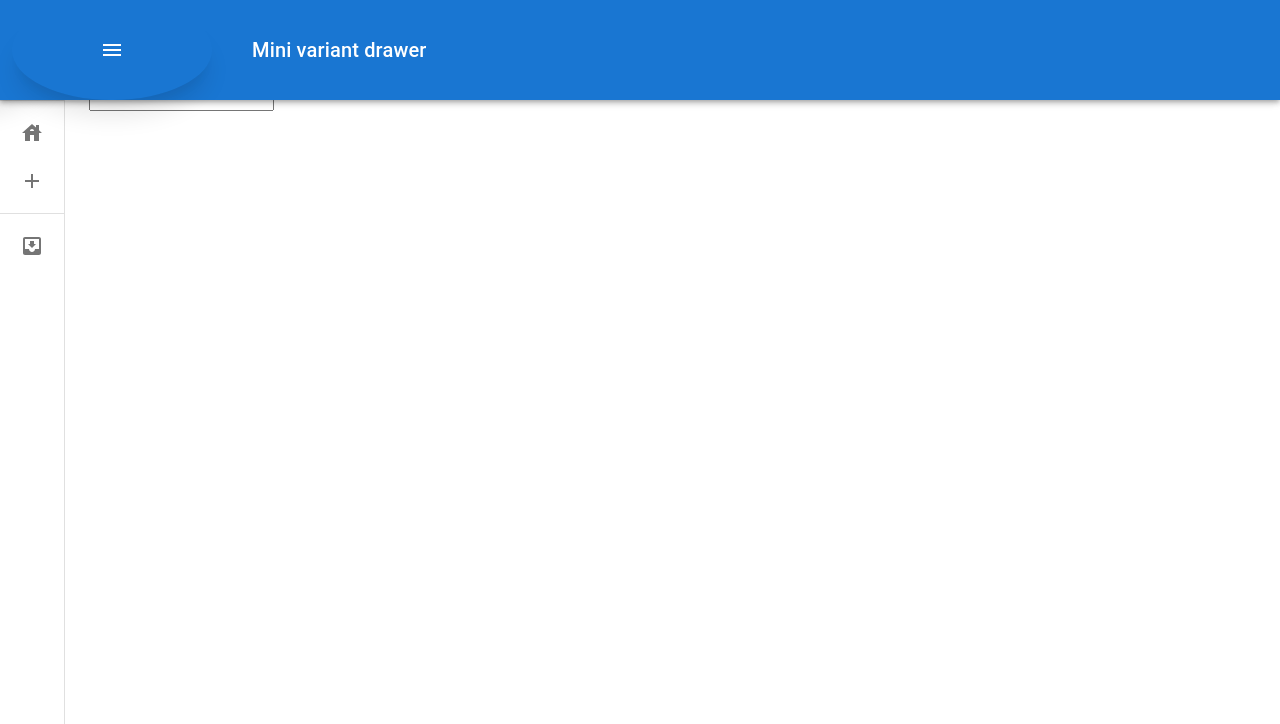
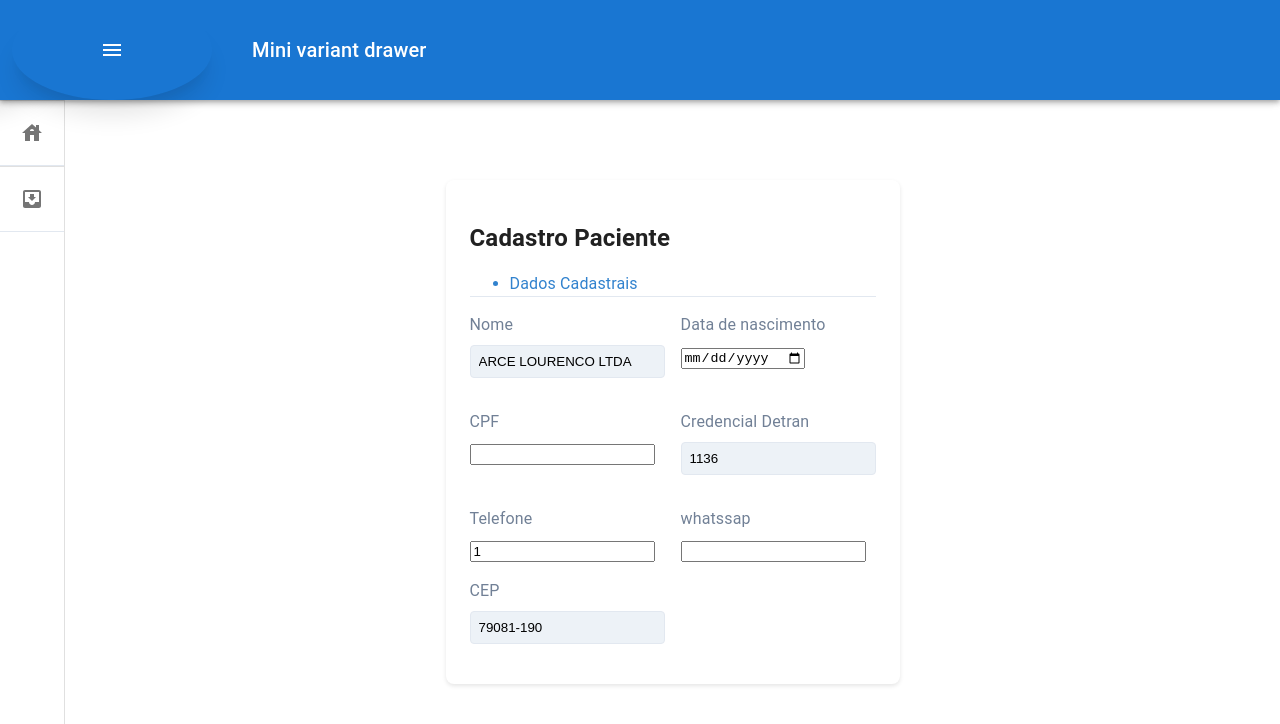
Before and after one commit to Kaio-d-silva/Pi-React, a React (Create React App) app: page /cadastro in a window 1280 px wide. Shown: the top 724 px of the page. Built offline with nearby package versions, Linux system fonts and the light colour scheme.

Commit message:
teste tela cadastro

```diff
--- a/src/config/route.tsx
+++ b/src/config/route.tsx
@@ -8,6 +8,7 @@
 import Root from "../pages/root";
 import Login from "../pages/login";
 import Cadastro from "../pages/cadastro";
+import CadastroTeste from "../pages/cadastroTeste";
 import MenuFuncionarios from "../pages/menu_funcionarios"
 import path from "path";
 
@@ -23,7 +24,7 @@
   },
   {
     path: "cadastro",
-    element: <Cadastro/>
+    element: <CadastroTeste/>
   }
 ]
 
--- /dev/null
+++ b/src/css/cadastro.css
@@ -0,0 +1,14 @@
+.linhaPaciente, .linhaTelefone, .linhaCPF{
+    display: flex;
+    /* justify-content: space-between; */
+}
+
+.dadosPaciente{
+    margin: 0 40px 40px 40px;
+
+}
+
+.formulario{
+    border: solid 1px;
+    margin: 40px
+}
--- /dev/null
+++ b/src/css/cadastroTeste.css
@@ -0,0 +1,74 @@
+:root {
+    --background: #F7F7F7;
+    --foreground: #333333;
+    --primary: #3182CE;
+    --border: #E2E8F0;
+    --input: #EDF2F7;
+    --ring: #63B3ED;
+    --primary-foreground: #FFFFFF;
+    --secondary: #CBD5E0;
+    --secondary-foreground: #4A5568;
+    --accent: #F6AD55;
+    --accent-foreground: #1A202C;
+    --destructive: #E53E3E;
+    --destructive-foreground: #FFFFFF;
+    --muted: #718096;
+    --muted-foreground: #FFFFFF;
+    --card: #FFFFFF;
+    --card-foreground: #1A202C;
+    --popover: #EDF2F7;
+    --popover-foreground: #1A202C;
+}
+body {
+    font-family: Arial, sans-serif;
+    background-color: var(--background);
+    color: var(--foreground);
+    margin: 0;
+    padding: 0;
+    display: flex;
+    justify-content: center;
+    align-items: center;
+    height: 100vh;
+}
+.container {
+    background-color: var(--card);
+    border-radius: 0.5rem;
+    box-shadow: 0 2px 4px rgba(0, 0, 0, 0.1);
+    padding: 1.5rem;
+    width: 100%;
+    max-width: 100%;
+}
+h1 {
+    font-size: 1.5rem;
+    font-weight: 600;
+    margin-bottom: 1rem;
+}
+ul {
+    display: flex;
+    gap: 1rem;
+    border-bottom: 1px solid var(--border);
+    margin-bottom: 1rem;
+}
+li {
+    cursor: pointer;
+    color: var(--primary);
+}
+input[type="text"],
+select {
+    width: 100%;
+    padding: 0.5rem;
+    border: 1px solid var(--border);
+    border-radius: 0.25rem;
+    margin-bottom: 1rem;
+    background-color: var(--input);
+}
+label {
+    color: var(--muted);
+    margin-bottom: 0.5rem;
+    display: block;
+}
+.teste{
+    display:  grid;
+    grid-template-columns:  repeat(2,1fr);
+    gap: 1rem;
+}
--- a/src/pages/cadastro.tsx
+++ b/src/pages/cadastro.tsx
@@ -1,10 +1,36 @@
+import { BorderColor } from "@mui/icons-material";
+import '../css/cadastro.css'
+
 const Cadastro = () => {
-    return (
-  <>
-    <div>
-      <input type="text" />
-    </div>
-  </>
+  return (
+    <>
+      <div>
+        <p>Cadastro Paciente</p>
+      <div className="formulario">
+
+        <div style={{margin : "20px 40px", color: "black"}}> Dados</div>
+
+        <div className="dadosPaciente">
+          <div className="linhaPaciente">
+          <div><p><strong>Nome Paciente</strong></p><input type="text" /></div>
+          <div><p><strong>Data de nascimento</strong></p><input type="date" /></div>
+          </div>
+
+          <div className="linhaCPF">
+            <div><p><strong>CPF</strong></p><input type="text" /></div>
+
+          </div>
+
+          <div className="linhaTelefone">
+          <div><p><strong>Telefone</strong></p><input type="text" /></div>
+          <div><p><strong>Whatsap</strong></p><input type="text" /></div>
+          </div>
+
+        </div>
+
+      </div>
+      </div>
+    </>
   );
 };
 export default Cadastro
--- /dev/null
+++ b/src/pages/cadastroTeste.tsx
@@ -0,0 +1,51 @@
+import '../css/cadastroTeste.css'
+
+const CadastroTeste = () => {
+    return (
+        <>
+            <body>
+                <div className="container">
+                    <h1>Cadastro Paciente</h1>
+                    <div className="border-b">
+                        <ul>
+                            <li>Dados Cadastrais</li>
+                        </ul>
+                    </div>
+                    <div className="teste">
+
+                        <div>
+                            <label htmlFor="razao-social">Nome </label>
+                            <input type="text" id="razao-social" value="ARCE LOURENCO LTDA" />
+                        </div>
+                        <div>
+                            <label htmlFor="data-nascimento">Data de nascimento</label>
+                            <input type="date" id="data-nascimento" />
+                        </div>
+                        <div>
+                            <label htmlFor="cpf">CPF</label>
+                            <input type="number" id="cpf" />
+                        </div>
+                        <div>
+                            <label htmlFor="credencial-detran">Credencial Detran</label>
+                            <input type="text" id="credencial-detran" value="1136" />
+                        </div>
+                        <div>
+                            <label htmlFor="telefone">Telefone</label>
+                            <input type="number" id="telefone" value="1" />
+                        </div>
+                        <div>
+                            <label htmlFor="whatssap">whatssap</label>
+                            <input type="number" id="numero" />
+                        </div>
+                        <div>
+                            <label htmlFor="cep">CEP</label>
+                            <input type="text" id="cep" value="79081-190" />
+                        </div>
+                    </div>
+                </div>
+            </body>
+        </>
+    )
+}
+
+export default CadastroTeste
```
